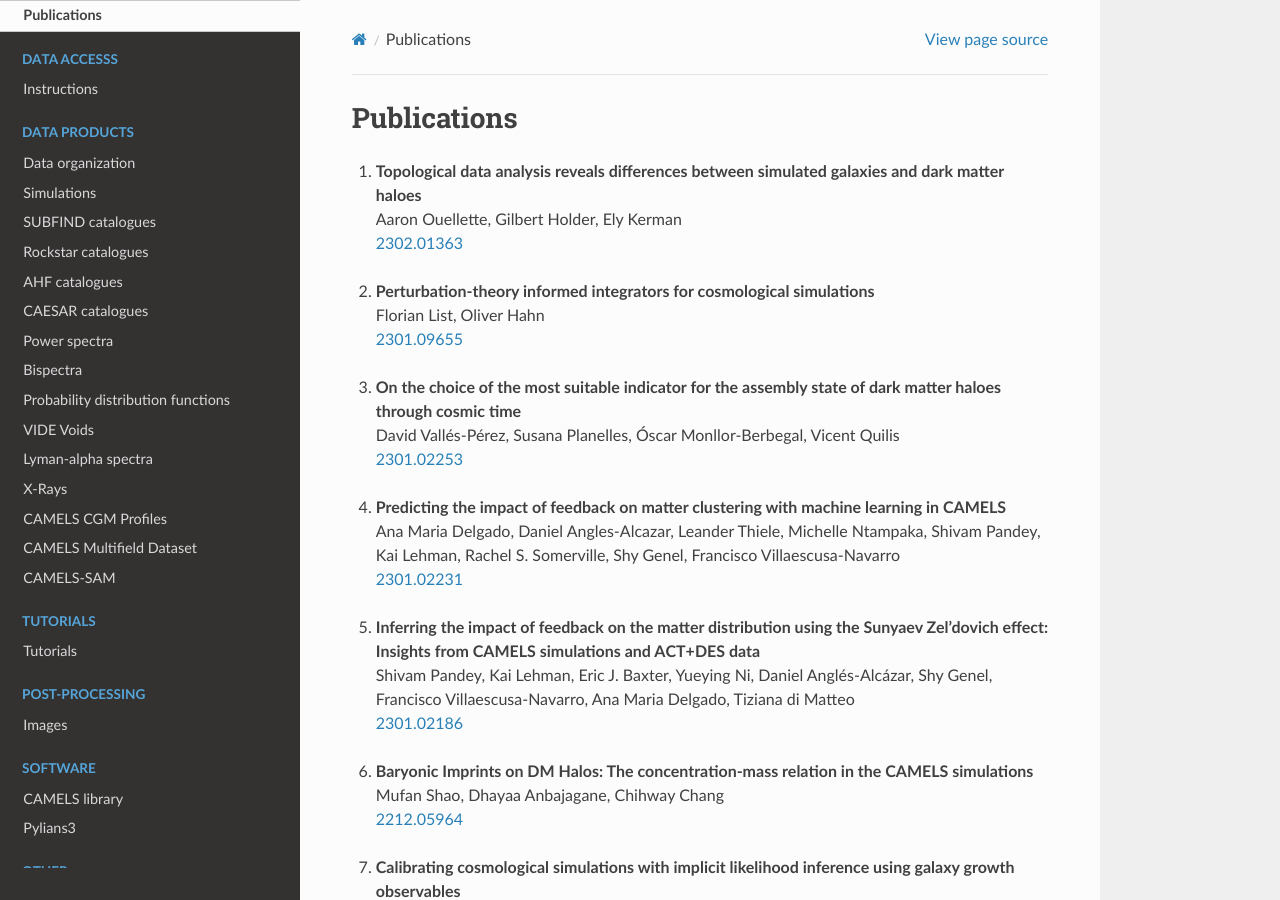
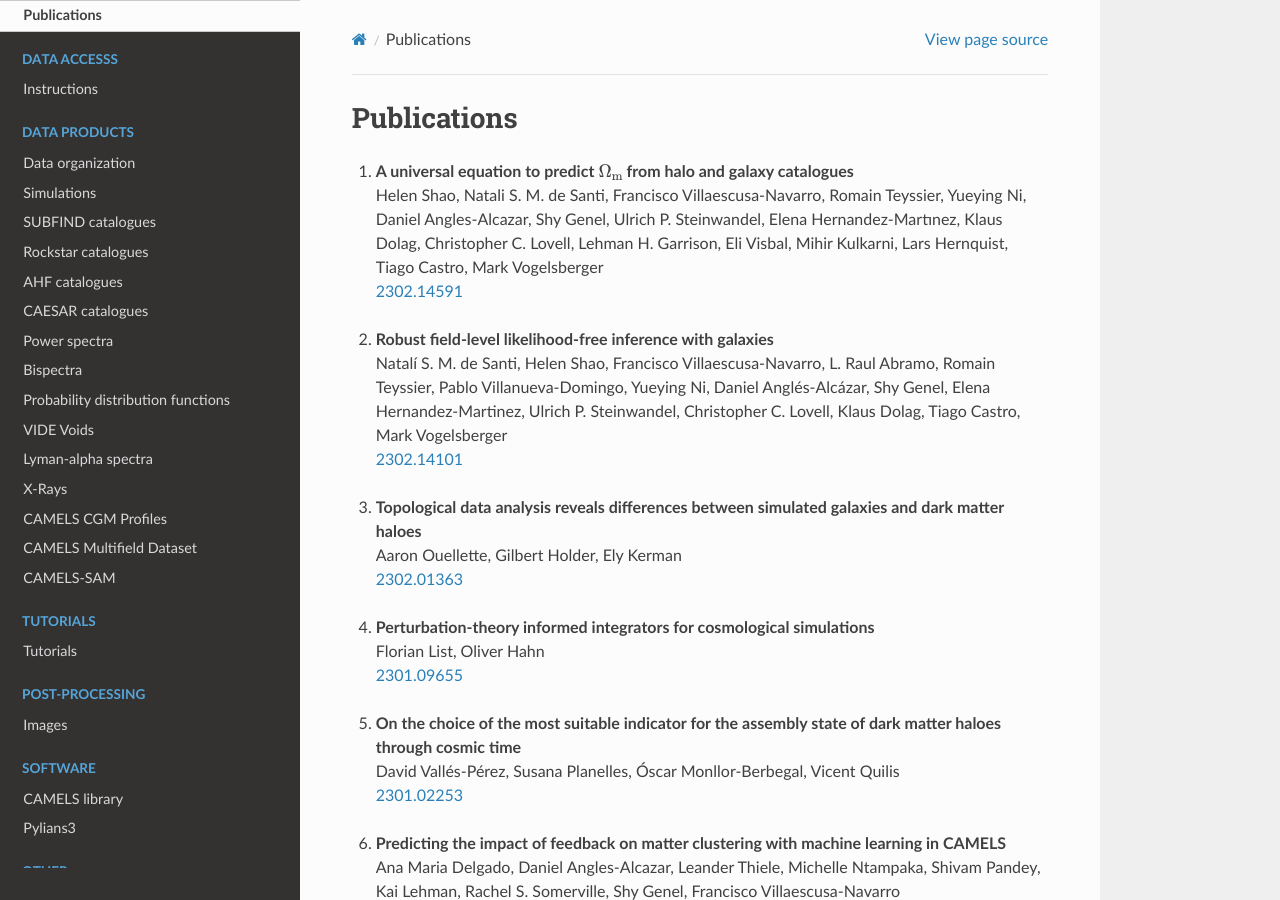
Before and after one commit to franciscovillaescusa/CAMELS, a Sphinx documentation site: the page built from docs/source/publications.rst, in a window 1280 px wide and 900 px high. Built offline with Sphinx 7.4.7 and the Read the Docs theme 2.0.0, drawn with Linux system fonts in a browser that asks for light colours; pages that are not in the unit, such as notebooks, are missing from menus.

Commit message:
publications updated

```diff
--- a/docs/source/publications.rst
+++ b/docs/source/publications.rst
@@ -1,6 +1,14 @@
 ************
 Publications
 ************
+
+#. | **A universal equation to predict** :math:`\Omega_{\rm m}` **from halo and galaxy catalogues**
+   | Helen Shao, Natali S. M. de Santi, Francisco Villaescusa-Navarro, Romain Teyssier, Yueying Ni, Daniel Angles-Alcazar, Shy Genel, Ulrich P. Steinwandel, Elena Hernandez-Martınez, Klaus Dolag, Christopher C. Lovell, Lehman H. Garrison, Eli Visbal, Mihir Kulkarni, Lars Hernquist, Tiago Castro, Mark Vogelsberger
+   | `2302.14591 <https://arxiv.org/abs/2302.14591>`_
+
+#. | **Robust field-level likelihood-free inference with galaxies**
+   | Natalí S. M. de Santi, Helen Shao, Francisco Villaescusa-Navarro, L. Raul Abramo, Romain Teyssier, Pablo Villanueva-Domingo, Yueying Ni, Daniel Anglés-Alcázar, Shy Genel, Elena Hernandez-Martinez, Ulrich P. Steinwandel, Christopher C. Lovell, Klaus Dolag, Tiago Castro, Mark Vogelsberger
+   | `2302.14101 <https://arxiv.org/abs/2302.14101>`_
 
 #. | **Topological data analysis reveals differences between simulated galaxies and dark matter haloes**
    | Aaron Ouellette, Gilbert Holder, Ely Kerman
```
